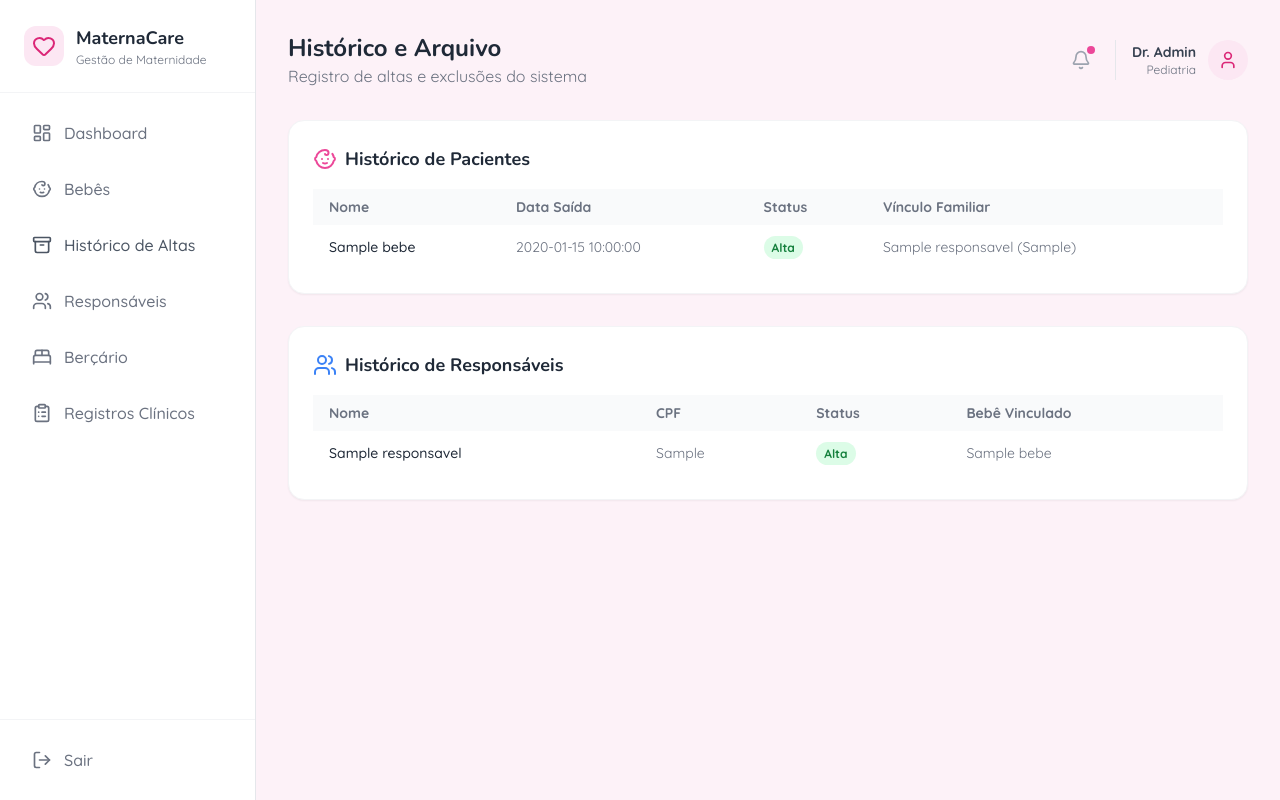
After one commit to kbw1nter/MaternaCare, a Flask app: page /historico in a window 1280 px wide. The commit adds this page. Run offline with Flask 3, Linux system fonts and the light colour scheme; tables that the repository leaves empty or names only in its code hold one stand-in row (values such as "Sample post"); some libraries are stand-ins or nearby versions.

Commit message:
Versão arrumada

```diff
--- a/src/app.py
+++ b/src/app.py
@@ -43,18 +43,18 @@ def index():
     conn = get_db_connection()
     cursor = conn.cursor(dictionary=True)
 
-    # 1. total de bebês
+    #total de bebês
     cursor.execute("SELECT COUNT(*) as total FROM Bebe")
     total_bebes = cursor.fetchone()['total']
 
-    # 2. dados de leitos
+    #dados de leitos
     cursor.execute("SELECT COUNT(*) as total FROM Leito")
     total_leitos = cursor.fetchone()['total']
 
     cursor.execute("SELECT COUNT(*) as ocupados FROM Bebe WHERE id_leito IS NOT NULL")
     leitos_ocupados = cursor.fetchone()['ocupados']
 
-    # 3. cálculos finais
+    #cálculos dos leitos
     leitos_disponiveis = total_leitos - leitos_ocupados
 
     # cálculo da taxa de ocupação
@@ -62,7 +62,7 @@ def index():
     if total_leitos > 0:
         taxa_ocupacao = int((leitos_ocupados / total_leitos) * 100)
 
-    # 4. bebês recentes
+    #bebês recentes
     cursor.execute("""
         SELECT b.*, l.numero_quarto
         FROM Bebe b
@@ -85,10 +85,14 @@ def index():
 def lista_bebes():
     conn = get_db_connection()
     cursor = conn.cursor(dictionary=True)
+
+    # O WHERE b.status = 'Ativo' esconde quem já teve alta
     cursor.execute("""
         SELECT b.*, l.numero_quarto, l.numero_berco
         FROM Bebe b
         LEFT JOIN Leito l ON b.id_leito = l.id_leito
+        WHERE b.status = 'Ativo'
+        ORDER BY b.nome
     """)
     bebes = cursor.fetchall()
     conn.close()
@@ -98,33 +102,58 @@ def lista_bebes():
 def novo_bebe():
     conn = get_db_connection()
     cursor = conn.cursor(dictionary=True)
+
     if request.method == 'POST':
+        #pega os dados do bebê
         nome = request.form['nome']
         peso = request.form['peso']
         altura = request.form['altura']
         id_leito = request.form.get('id_leito')
-        cursor.execute("INSERT INTO Bebe (nome, data_nascimento, peso_nascimento, altura_nascimento, id_leito) VALUES (%s, NOW(), %s, %s, %s)", (nome, peso, altura, id_leito if id_leito else None))
+
+        #pga os dados do responsável
+        id_responsavel = request.form.get('id_responsavel')
+        parentesco = request.form.get('parentesco')
+
+        #insere o bebê
+        cursor.execute("""
+            INSERT INTO Bebe (nome, data_nascimento, peso_nascimento, altura_nascimento, id_leito, status)
+            VALUES (%s, NOW(), %s, %s, %s, 'Ativo')
+        """, (nome, peso, altura, id_leito if id_leito else None))
+
+        #pega o ID do bebê que acabou de nascer e salva o vínculo com a mãe
+        id_bebe_novo = cursor.lastrowid
+        if id_responsavel and parentesco:
+            cursor.execute("INSERT INTO Responsavel_Bebe (id_responsavel, id_bebe, parentesco) VALUES (%s, %s, %s)",
+                           (id_responsavel, id_bebe_novo, parentesco))
+
         conn.commit()
         conn.close()
         return redirect(url_for('lista_bebes'))
 
     cursor.execute("SELECT * FROM Leito WHERE id_leito NOT IN (SELECT id_leito FROM Bebe WHERE id_leito IS NOT NULL)")
     leitos_livres = cursor.fetchall()
+
+    cursor.execute("SELECT id_responsavel, nome, cpf FROM Responsavel WHERE status = 'Ativo'")
+    responsaveis_lista = cursor.fetchall()
+
     conn.close()
-    return render_template('form_bebe.html', leitos=leitos_livres)
 
-# rota pra listar responsáveis
+    # envia essa lista para o HTML
+    return render_template('form_bebe.html', leitos=leitos_livres, responsaveis=responsaveis_lista)
+
+#rota de lista de responsáveis
 @app.route('/responsaveis')
 def lista_responsaveis():
     conn = get_db_connection()
     cursor = conn.cursor(dictionary=True)
 
-    # mudamos de JOIN pra LEFT JOIN pra trazer quem não tem bebê ainda
+    # O WHERE r.status = 'Ativo' esconde quem já teve alta!
     cursor.execute("""
         SELECT r.*, b.nome as nome_bebe, rb.parentesco
         FROM Responsavel r
         LEFT JOIN Responsavel_Bebe rb ON r.id_responsavel = rb.id_responsavel
         LEFT JOIN Bebe b ON rb.id_bebe = b.id_bebe
+        WHERE r.status = 'Ativo'
     """)
     responsaveis = cursor.fetchall()
     conn.close()
@@ -205,7 +234,7 @@ def novo_registro():
             INSERT INTO Evolucao_Clinica (id_bebe, data_hora, descricao, peso_atual, id_funcionario)
             VALUES (%s, NOW(), %s, %s, 1)
         """, (id_bebe, descricao, peso_atual))
-        # nota: id_funcionario = 1 fixo por enquanto, pois não temos login
+        #id_funcionario = 1 fixo por enquanto, pois não temos login
 
         conn.commit()
         conn.close()
@@ -217,7 +246,7 @@ def novo_registro():
     conn.close()
     return render_template('form_registro.html', bebes=bebes)
 
-# rota pra criar novo responsável
+# rota de novo responsável
 @app.route('/responsaveis/novo', methods=('GET', 'POST'))
 def novo_responsavel():
     if request.method == 'POST':
@@ -228,9 +257,17 @@ def novo_responsavel():
 
         conn = get_db_connection()
         cursor = conn.cursor()
-        cursor.execute("INSERT INTO Responsavel (nome, cpf, telefone, endereco) VALUES (%s, %s, %s, %s)",
-                       (nome, cpf, telefone, endereco))
+
+        cursor.execute("""
+            INSERT INTO Responsavel (nome, cpf, telefone, endereco, status)
+            VALUES (%s, %s, %s, %s, 'Ativo')
+        """, (nome, cpf, telefone, endereco))
+
         conn.commit()
+
+        # dispara a notificação
+        criar_notificacao(f"Novo responsável cadastrado: {nome}")
+
         conn.close()
         return redirect(url_for('lista_responsaveis'))
 
@@ -263,21 +300,68 @@ def vincular_responsavel(id_responsavel):
     conn.close()
     return render_template('form_vinculo.html', responsavel=responsavel, bebes=bebes)
 
-# rota pra excluir responsável
-@app.route('/responsaveis/excluir/<int:id_responsavel>')
-def excluir_responsavel(id_responsavel):
+#rota para dar alta ou excluir
+@app.route('/bebes/acao/<int:id_bebe>/<acao>')
+def acao_bebe(id_bebe, acao):
+    conn = get_db_connection()
+    cursor = conn.cursor()
+    # muda o status do bebê para alta, tira do leito e marca a data
+    cursor.execute("UPDATE Bebe SET status = %s, id_leito = NULL, data_saida = NOW() WHERE id_bebe = %s", (acao.capitalize(), id_bebe))
+    conn.commit()
+    criar_notificacao(f"Bebê marcado como: {acao}")
+    conn.close()
+    return redirect('/bebes')
+
+@app.route('/responsaveis/acao/<int:id_responsavel>/<acao>')
+def acao_responsavel(id_responsavel, acao):
     conn = get_db_connection()
     cursor = conn.cursor()
 
-    # primeiro removemos os vínculos desse responsável
-    cursor.execute("DELETE FROM Responsavel_Bebe WHERE id_responsavel = %s", (id_responsavel,))
+    #da alta para o responsável
+    cursor.execute("UPDATE Responsavel SET status = %s, data_saida = NOW() WHERE id_responsavel = %s", (acao.capitalize(), id_responsavel))
 
-    # depois removemos a pessoa
-    cursor.execute("DELETE FROM Responsavel WHERE id_responsavel = %s", (id_responsavel,))
+    #da alta para os bebês vinculados a ele e libera os berços
+    cursor.execute("""
+        UPDATE Bebe
+        SET status = %s, id_leito = NULL, data_saida = NOW()
+        WHERE id_bebe IN (SELECT id_bebe FROM Responsavel_Bebe WHERE id_responsavel = %s)
+    """, (acao.capitalize(), id_responsavel))
 
     conn.commit()
+    criar_notificacao(f"Responsável e seus bebês marcados como: {acao}")
     conn.close()
     return redirect('/responsaveis')
 
+#pagina de historico
+@app.route('/historico')
+def historico():
+    conn = get_db_connection()
+    cursor = conn.cursor(dictionary=True)
+
+    #busca os bebês que tiveram alta
+    cursor.execute("""
+        SELECT b.*, rb.parentesco, r.nome as nome_responsavel
+        FROM Bebe b
+        LEFT JOIN Responsavel_Bebe rb ON b.id_bebe = rb.id_bebe
+        LEFT JOIN Responsavel r ON rb.id_responsavel = r.id_responsavel
+        WHERE b.status IN ('Alta', 'Excluido')
+        ORDER BY b.data_saida DESC
+    """)
+    bebes_hist = cursor.fetchall()
+
+    #busca os responsáveis que tiveram alta
+    cursor.execute("""
+        SELECT r.*, rb.parentesco, b.nome as nome_bebe
+        FROM Responsavel r
+        LEFT JOIN Responsavel_Bebe rb ON r.id_responsavel = rb.id_responsavel
+        LEFT JOIN Bebe b ON rb.id_bebe = b.id_bebe
+        WHERE r.status IN ('Alta', 'Excluido')
+        ORDER BY r.data_saida DESC
+    """)
+    resp_hist = cursor.fetchall()
+
+    conn.close()
+    return render_template('historico.html', bebes=bebes_hist, responsaveis=resp_hist)
+
 if __name__ == '__main__':
     app.run(debug=True)
--- a/src/templates/base.html
+++ b/src/templates/base.html
@@ -67,6 +67,11 @@
                 <span>Bebês</span>
             </a>
 
+            <a href="/historico" class="flex items-center gap-3 px-4 py-3 rounded-xl text-gray-600 hover:bg-pink-50 hover:text-pink-600 transition-all font-medium">
+                <i data-lucide="archive" class="w-5 h-5"></i>
+                Histórico de Altas
+            </a>
+
             <a href="/responsaveis" class="nav-item flex items-center gap-3 px-4 py-3 rounded-lg font-medium text-gray-500">
                 <i data-lucide="users" class="w-5 h-5"></i>
                 <span>Responsáveis</span>
--- /dev/null
+++ b/src/templates/historico.html
@@ -0,0 +1,78 @@
+{% extends 'base.html' %}
+
+{% block title %}Histórico e Arquivo{% endblock %}
+{% block subtitle %}Registro de altas e exclusões do sistema{% endblock %}
+
+{% block content %}
+<div class="space-y-8">
+
+    <div class="bg-white rounded-2xl shadow-sm border border-gray-100 p-6">
+        <h3 class="font-bold text-lg mb-4 text-gray-800 flex items-center gap-2">
+            <i data-lucide="baby" class="text-pink-500"></i> Histórico de Pacientes
+        </h3>
+        <table class="w-full text-left text-sm">
+            <thead class="bg-gray-50 text-gray-500">
+                <tr>
+                    <th class="px-4 py-2">Nome</th>
+                    <th class="px-4 py-2">Data Saída</th>
+                    <th class="px-4 py-2">Status</th>
+                    <th class="px-4 py-2">Vínculo Familiar</th>
+                </tr>
+            </thead>
+            <tbody class="divide-y divide-gray-100">
+                {% for bebe in bebes %}
+                <tr>
+                    <td class="px-4 py-3 font-medium">{{ bebe.nome }}</td>
+                    <td class="px-4 py-3 text-gray-500">{{ bebe.data_saida }}</td>
+                    <td class="px-4 py-3">
+                        {% if bebe.status == 'Alta' %}
+                            <span class="px-2 py-1 bg-green-100 text-green-700 rounded-full text-xs font-bold">Alta</span>
+                        {% else %}
+                            <span class="px-2 py-1 bg-red-100 text-red-700 rounded-full text-xs font-bold">Excluído</span>
+                        {% endif %}
+                    </td>
+                    <td class="px-4 py-3 text-gray-500">{{ bebe.nome_responsavel or 'Nenhum' }} ({{ bebe.parentesco or '-' }})</td>
+                </tr>
+                {% else %}
+                <tr><td colspan="4" class="text-center py-4 text-gray-400">Nenhum registro.</td></tr>
+                {% endfor %}
+            </tbody>
+        </table>
+    </div>
+
+    <div class="bg-white rounded-2xl shadow-sm border border-gray-100 p-6">
+        <h3 class="font-bold text-lg mb-4 text-gray-800 flex items-center gap-2">
+            <i data-lucide="users" class="text-blue-500"></i> Histórico de Responsáveis
+        </h3>
+        <table class="w-full text-left text-sm">
+            <thead class="bg-gray-50 text-gray-500">
+                <tr>
+                    <th class="px-4 py-2">Nome</th>
+                    <th class="px-4 py-2">CPF</th>
+                    <th class="px-4 py-2">Status</th>
+                    <th class="px-4 py-2">Bebê Vinculado</th>
+                </tr>
+            </thead>
+            <tbody class="divide-y divide-gray-100">
+                {% for resp in responsaveis %}
+                <tr>
+                    <td class="px-4 py-3 font-medium">{{ resp.nome }}</td>
+                    <td class="px-4 py-3 text-gray-500">{{ resp.cpf }}</td>
+                    <td class="px-4 py-3">
+                        {% if resp.status == 'Alta' %}
+                            <span class="px-2 py-1 bg-green-100 text-green-700 rounded-full text-xs font-bold">Alta</span>
+                        {% else %}
+                            <span class="px-2 py-1 bg-red-100 text-red-700 rounded-full text-xs font-bold">Excluído</span>
+                        {% endif %}
+                    </td>
+                    <td class="px-4 py-3 text-gray-500">{{ resp.nome_bebe or 'Nenhum' }}</td>
+                </tr>
+                {% else %}
+                <tr><td colspan="4" class="text-center py-4 text-gray-400">Nenhum registro.</td></tr>
+                {% endfor %}
+            </tbody>
+        </table>
+    </div>
+
+</div>
+{% endblock %}
```
Also changed, not shown: src/bd/banco.sql (+50 -55 lines), src/templates/form_bebe.html (+30 -1 lines), src/templates/lista_bebes.html (+21 -2 lines), src/templates/responsaveis.html (+17 -8 lines).
